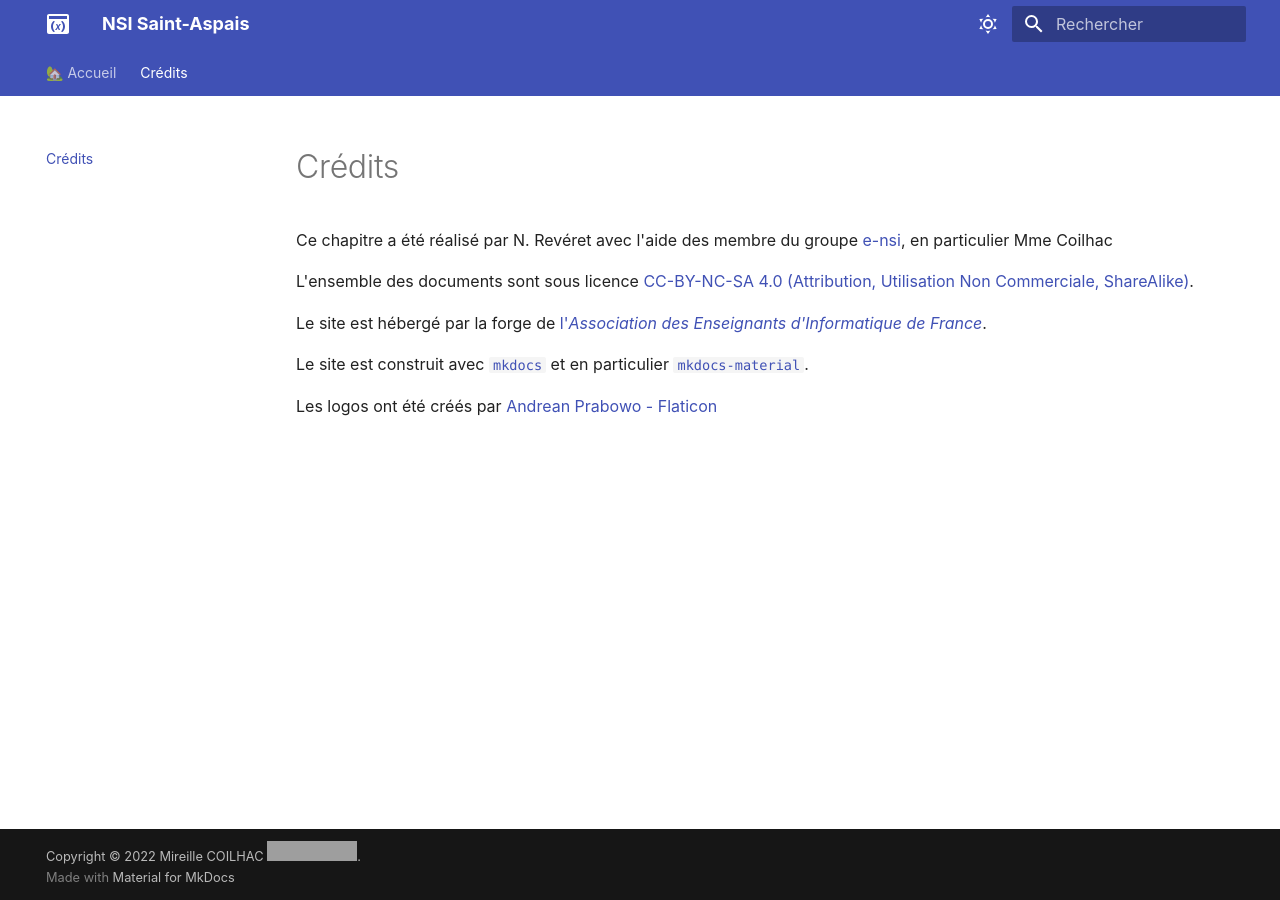
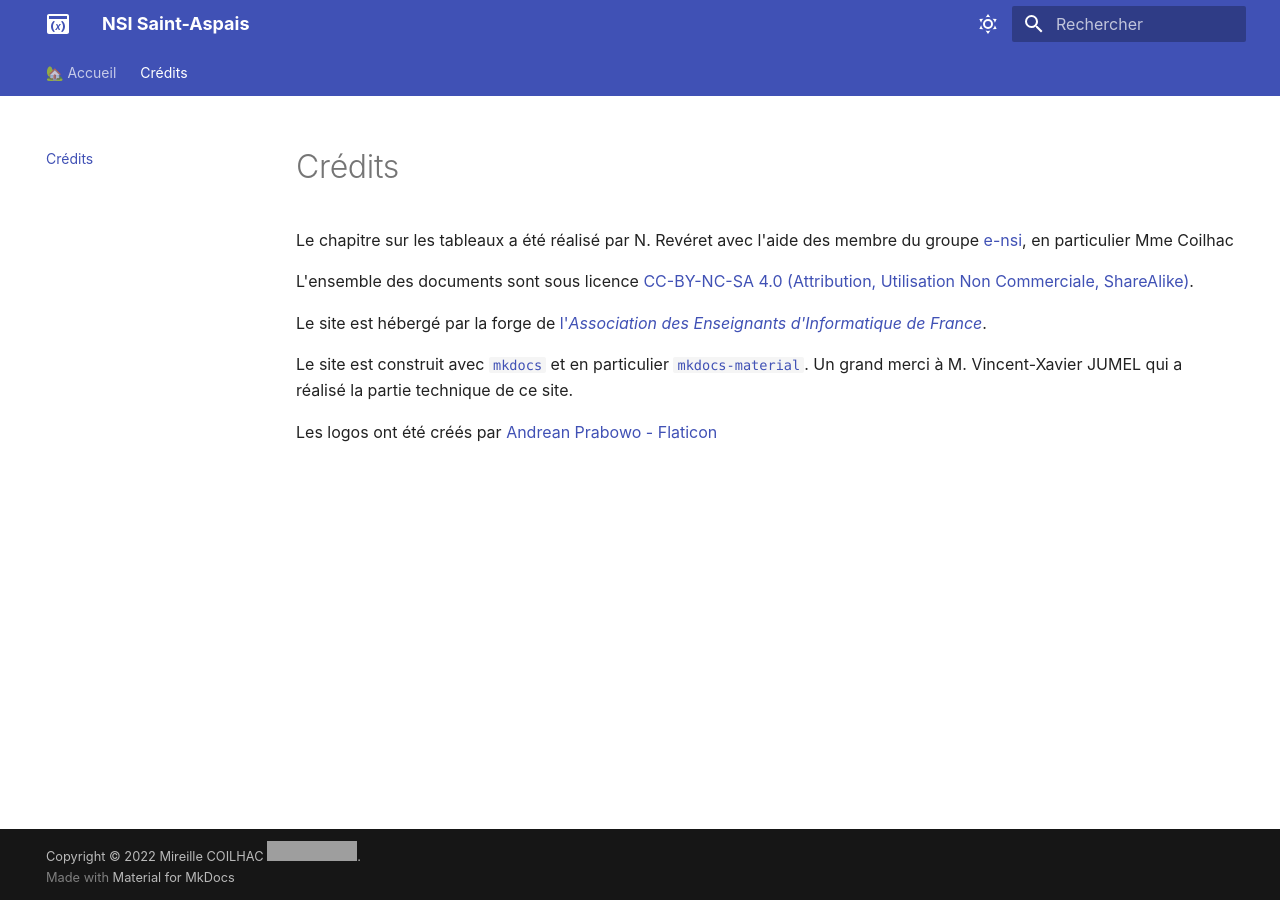
Before and after one commit to lilabidi/nsi-lil, an MkDocs documentation site: the page built from docs/credits.md, in a window 1280 px wide. Built offline with MkDocs 1.6.1 and Material for MkDocs 9.7.7, drawn with Linux system fonts in a browser that asks for light colours; grey boxes are pictures that could not be loaded.

Commit message:
Crédit de VX

```diff
--- a/docs/credits.md
+++ b/docs/credits.md
@@ -3,12 +3,13 @@ author: Mireille Coilhac
 title: Crédits
 ---
 
-Ce chapitre a été réalisé par N. Revéret avec l'aide des membre du groupe [e-nsi](https://e-nsi.forge.aeif.fr/), en particulier Mme Coilhac
+Le chapitre sur les tableaux a été réalisé par N. Revéret avec l'aide des membre du groupe [e-nsi](https://e-nsi.forge.aeif.fr/), en particulier Mme Coilhac
 
 L'ensemble des documents sont sous licence [CC-BY-NC-SA 4.0 (Attribution, Utilisation Non Commerciale, ShareAlike)](https://creativecommons.org/licenses/by-nc-sa/4.0/).
 
 Le site est hébergé par la forge de [l'*Association des Enseignants d'Informatique de France*](https://aeif.fr/index.php/accueil/).
 
 Le site est construit avec [`mkdocs`](https://www.mkdocs.org/) et en particulier [`mkdocs-material`](https://squidfunk.github.io/mkdocs-material/).
+Un grand merci à M. Vincent-Xavier JUMEL qui a réalisé la partie technique de ce site.
 
 Les logos ont été créés par [Andrean Prabowo - Flaticon](https://www.flaticon.com/free-icons/descending)
```
